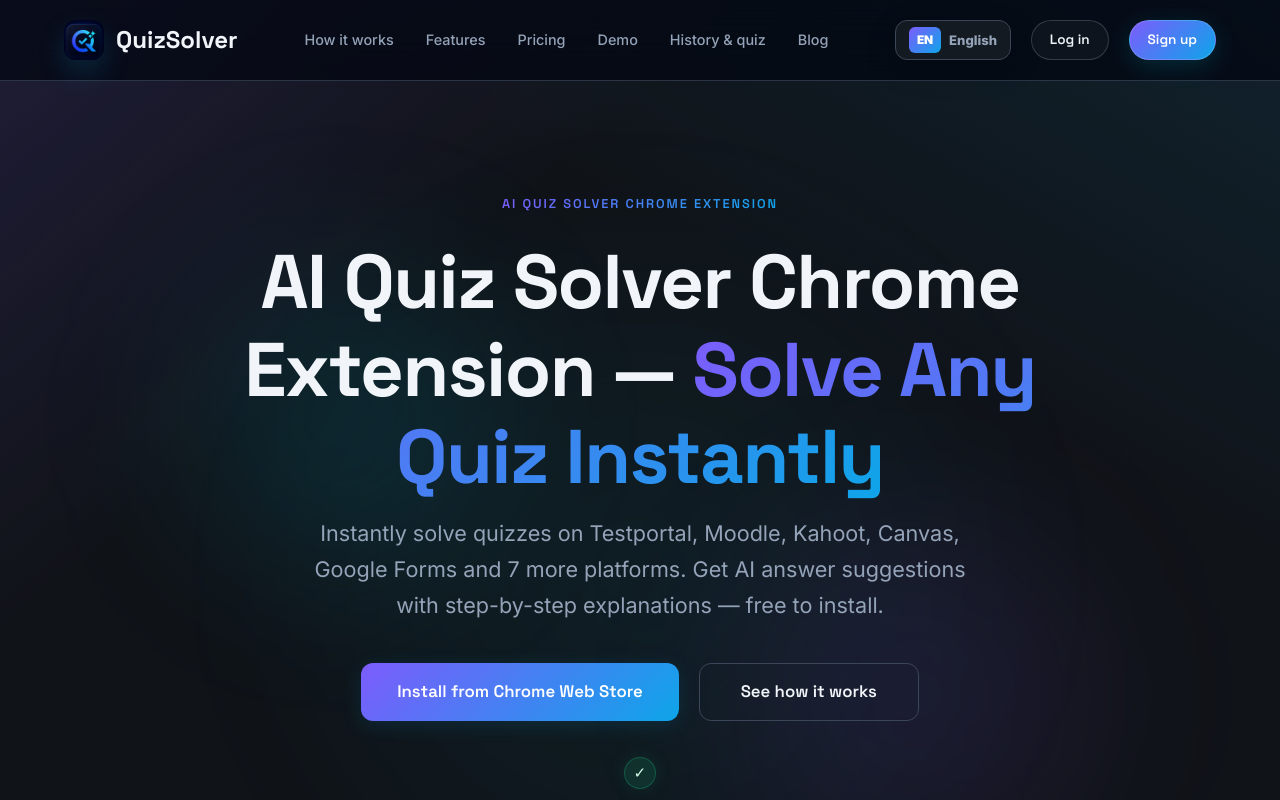
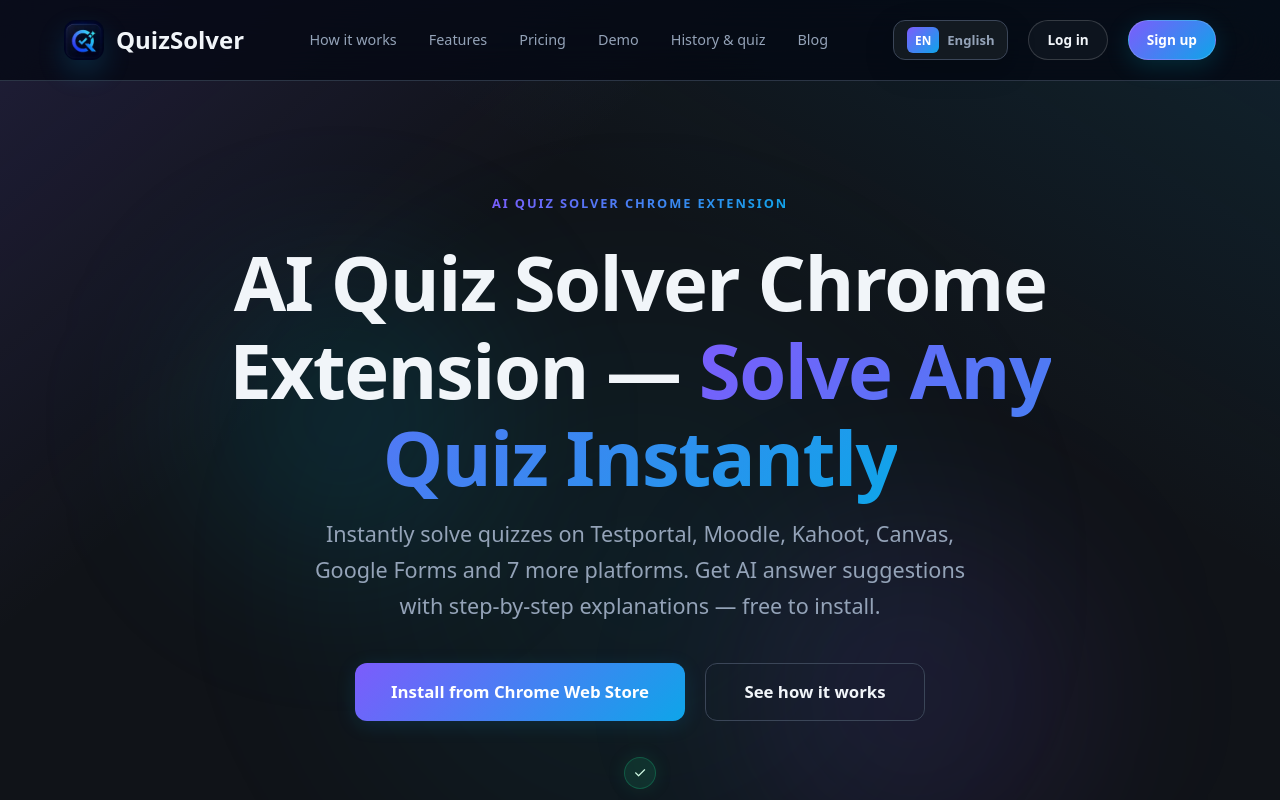
Before and after one commit to Pardi4/frontend, an Angular app: page / in a window 1280 px wide. Shown: the top 800 px of the page. Built offline with nearby package versions, Linux system fonts and the light colour scheme.

Commit message:
feat(blog): add Socrative Quiz Solver guide and update blog metadata fix(sitemap): update lastmod date and add new blog URL style: update logo image formats and improve CSS font settings

```diff
--- a/src/app/blog-content.ts
+++ b/src/app/blog-content.ts
@@ -396,6 +396,36 @@
 };
 
 const ARTICLE_DRAFTS: Record<string, ArticleDraft> = {
+  'socrative-quiz-solver-guide': {
+    intro: [
+      'Socrative is built for live classroom activity: rooms, quick questions, quizzes, exit tickets and fast answer collection. That speed is useful for teachers, but it also means a student often sees one compact question at a time with limited context around it.',
+      'QuizSolver works best on Socrative when it focuses on the current visible question, reads the answer choices or short-response field and saves the explanation afterward. The goal is not only to move faster during practice, but to turn live questions into revision material you can study later.'
+    ],
+    sections: [
+      {
+        heading: 'What QuizSolver reads on Socrative',
+        paragraphs: ['A Socrative activity may show multiple-choice answers, true/false choices, short-answer prompts or exit-ticket questions. QuizSolver tries to isolate the visible prompt and pair it with the controls currently shown on the page instead of sending room labels, navigation text or unrelated classroom UI to AI.'],
+        bullets: ['multiple-choice and true/false choices', 'short-response prompts', 'exit-ticket questions', 'visible images or diagrams through FocusScan']
+      },
+      {
+        heading: 'Live rooms need a clean workflow',
+        paragraphs: ['Because Socrative questions can change quickly, the safest workflow is simple: wait until the question is fully visible, open QuizSolver, review the suggested answer and avoid repeated clicks on the same prompt. If the question text did not change, saved history can help avoid treating the same item as a fresh solve.']
+      },
+      {
+        heading: 'When FocusScan is better than normal parsing',
+        paragraphs: ['Some Socrative activities include screenshots, diagrams, formulas or projected text that is not exposed as clean HTML. In those cases, FocusScan is more reliable: select only the question area and the answer options. A small, focused capture gives AI better context than a full-page screenshot with the room code, timer or extra labels.']
+      },
+      {
+        heading: 'Use explanations after the activity',
+        paragraphs: ['The most useful part of a Socrative solve is often the explanation saved afterward. A live question disappears quickly, but saved history keeps the prompt, answer and reasoning available for review before the next class or quiz.'],
+        bullets: ['save confusing Socrative questions', 'add notes while the topic is still fresh', 'turn repeated mistakes into a practice set']
+      },
+      {
+        heading: 'Best settings for stable Socrative solving',
+        paragraphs: ['Use the extension on the active Socrative tab, keep only the relevant question visible when possible and switch to FocusScan when the parser sees only generic labels. For unusual layouts, a screenshot-based solve is usually cleaner than forcing the universal parser to guess from incomplete page text.']
+      }
+    ]
+  },
   'czy-testportal-wykrywa-karty': {
     intro: [
       'Testportal nie widzi magicznie całego Twojego komputera, ale potrafi rejestrować zdarzenia dostępne dla zwykłej strony internetowej. Najczęściej chodzi o utratę fokusu okna, opuszczenie karty, przełączenie aplikacji albo wyjście z trybu pełnoekranowego.',
--- a/src/app/blog-posts.json
+++ b/src/app/blog-posts.json
@@ -881,5 +881,20 @@
     "author": "QuizSolver Team",
     "locale": "uk",
     "readTime": "6 min"
+  },
+  {
+    "translationKey": "socrative-platform-guide",
+    "slug": "socrative-quiz-solver-guide",
+    "category": "platform-guides",
+    "tags": ["socrative", "platform guide", "quiz solver", "chrome extension", "exit ticket"],
+    "title": "Socrative Quiz Solver Guide: live rooms, exit tickets and AI explanations",
+    "metaTitle": "Socrative Quiz Solver Guide | QuizSolver",
+    "metaDescription": "Learn how QuizSolver works with Socrative live rooms, quizzes, quick questions and exit tickets using AI suggestions, FocusScan and saved history.",
+    "datePublished": "2026-06-28",
+    "dateModified": "2026-06-28",
+    "excerpt": "A practical Socrative guide for live classroom questions, answer choices, short responses, screenshots and saved explanations.",
+    "author": "QuizSolver Team",
+    "locale": "en",
+    "readTime": "7 min"
   }
 ]
--- a/src/app/pages/admin.component.ts
+++ b/src/app/pages/admin.component.ts
@@ -1278,7 +1278,10 @@
       display: inline-flex;
       align-items: center;
       justify-content: center;
-      background: #101318 url('/logo-512.png?v=20260627') center / cover no-repeat;
+      background: #101318 image-set(
+        url('/logo-96.webp?v=20260628') type('image/webp'),
+        url('/logo-96.png?v=20260628') type('image/png')
+      ) center / cover no-repeat;
       color: transparent;
       font-size: 0;
       font-weight: 800;
--- a/src/app/pages/shell.component.ts
+++ b/src/app/pages/shell.component.ts
@@ -404,7 +404,10 @@
       width: 2.5rem;
       height: 2.5rem;
       border-radius: var(--radius-md);
-      background: #101318 url('/logo-96.png?v=20260627') center / cover no-repeat;
+      background: #101318 image-set(
+        url('/logo-96.webp?v=20260628') type('image/webp'),
+        url('/logo-96.png?v=20260628') type('image/png')
+      ) center / cover no-repeat;
       box-shadow: 0 12px 28px rgba(14, 165, 233, 0.18);
       color: transparent;
       font-weight: 800;
--- a/src/index.html
+++ b/src/index.html
@@ -9,6 +9,7 @@
   <meta name="color-scheme" content="dark">
   <meta name="application-name" content="QuizSolver">
   <meta name="rating" content="general">
+  <meta name="email-protection" content="disable">
 
   <!-- SEO Core -->
   <meta name="description" content="QuizSolver is a free AI-powered Chrome extension that instantly solves quizzes on Testportal, Google Forms, Moodle, Canvas, Microsoft Forms, Kahoot, Quizizz, Socrative and more. Get answer suggestions, explanations, study notes, and practice quizzes. Install in seconds.">
@@ -176,11 +177,8 @@
   <link rel="apple-touch-icon" sizes="512x512" href="/logo-512.png?v=20260628">
   <link rel="manifest" href="/manifest.webmanifest?v=20260628">
 
-  <!-- Performance: preconnect to font providers -->
-  <link rel="preload" as="image" href="/logo-96.png?v=20260628" fetchpriority="high">
-  <link rel="preconnect" href="https://fonts.googleapis.com">
-  <link rel="preconnect" href="https://fonts.gstatic.com" crossorigin>
-  <link href="https://fonts.googleapis.com/css2?family=Inter:wght@300;400;500;600;700;800;900&family=Space+Grotesk:wght@400;500;600;700&display=swap" rel="stylesheet">
+  <!-- Performance: preload the small nav logo used in the first viewport -->
+  <link rel="preload" as="image" href="/logo-96.webp?v=20260628" type="image/webp" fetchpriority="high">
 </head>
 <body>
   <app-root></app-root>
--- a/src/styles.css
+++ b/src/styles.css
@@ -41,8 +41,8 @@
                    var(--bg-deep);
 
   /* Typography */
-  --font-heading:  'Space Grotesk', system-ui, sans-serif;
-  --font-body:     'Inter', system-ui, sans-serif;
+  --font-heading:  ui-sans-serif, system-ui, -apple-system, BlinkMacSystemFont, "Segoe UI", sans-serif;
+  --font-body:     ui-sans-serif, system-ui, -apple-system, BlinkMacSystemFont, "Segoe UI", sans-serif;
 
   /* Radii */
   --radius-sm:     0.5rem;
```
Also changed, not shown: public/llms.txt, public/logo-96.webp (added), 1 other file (tests, documents, lock files or other folders).
